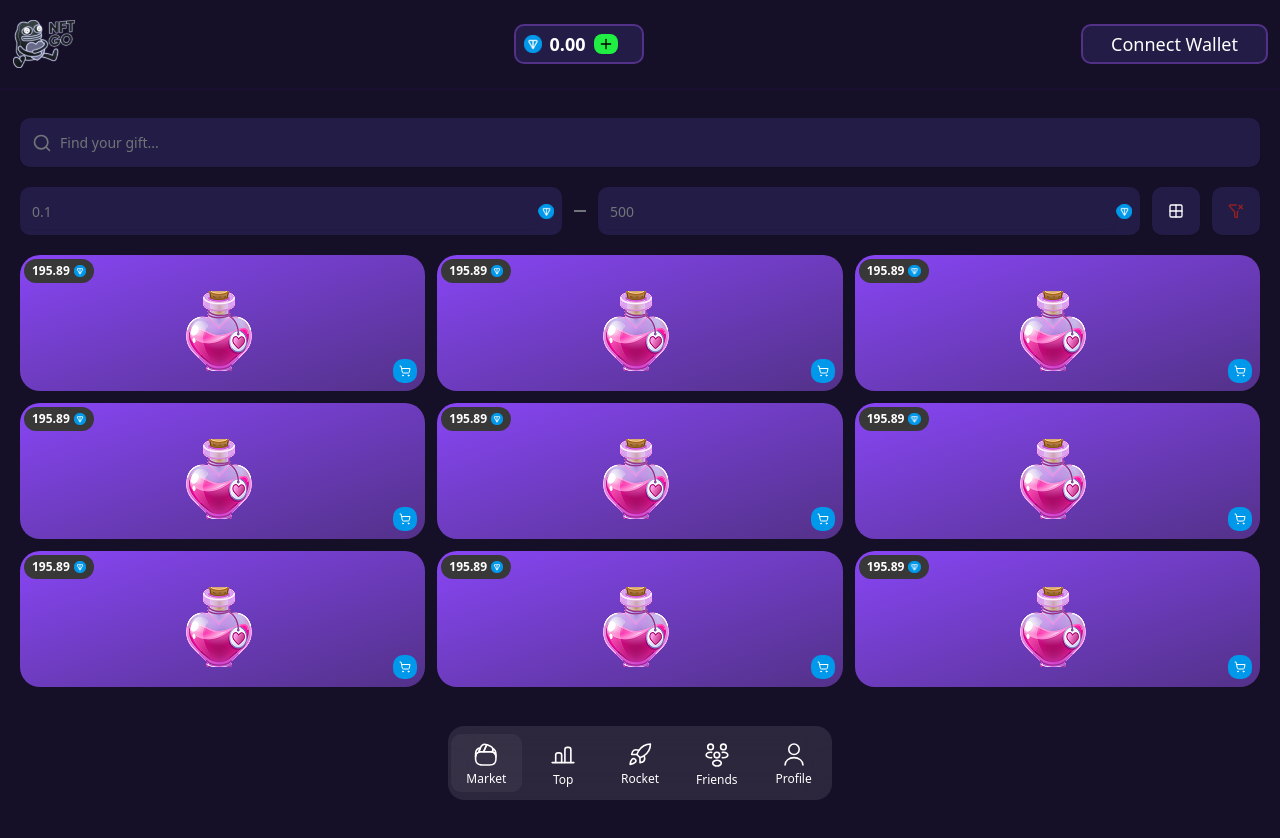
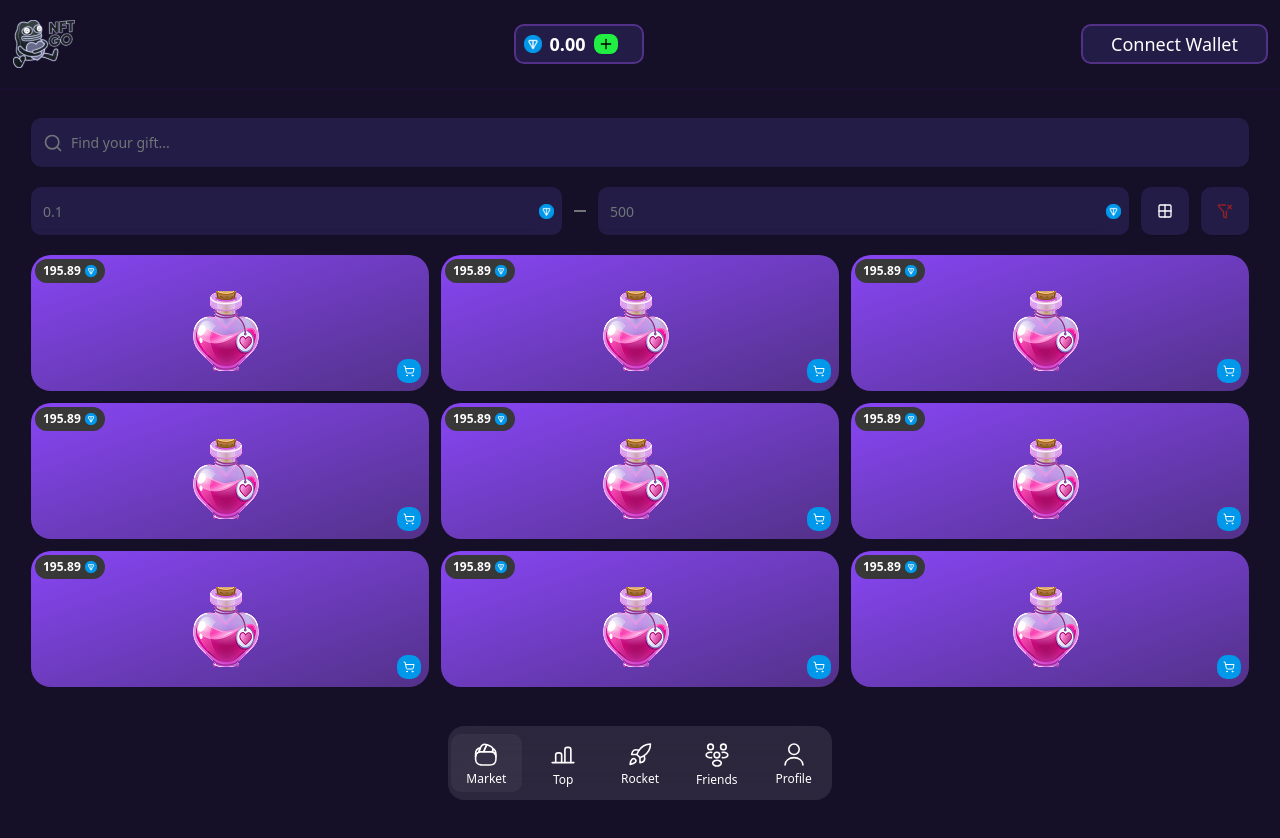
Before and after one commit to mandz1952/NFT-GO, a Next.js app: page / in a window 1280 px wide. Shown: the top 838 px of the page. Built offline with nearby package versions, Linux system fonts and the light colour scheme.

Commit message:
fix layout

```diff
--- a/src/app/layout.tsx
+++ b/src/app/layout.tsx
@@ -30,7 +30,7 @@ export default function RootLayout({
         className={`${geistSans.variable} ${geistMono.variable} antialiased bg-[#150f27]`}
       >
         <Header/>
-        <div className={'bg-[#150f27] min-h-screen text-white px-1 mx-auto relative'}>
+        <div className={'bg-[#150f27] min-h-screen text-white px-[15px] mx-auto relative'}>
           {children}
         </div>
         <BottomNav/>
```
